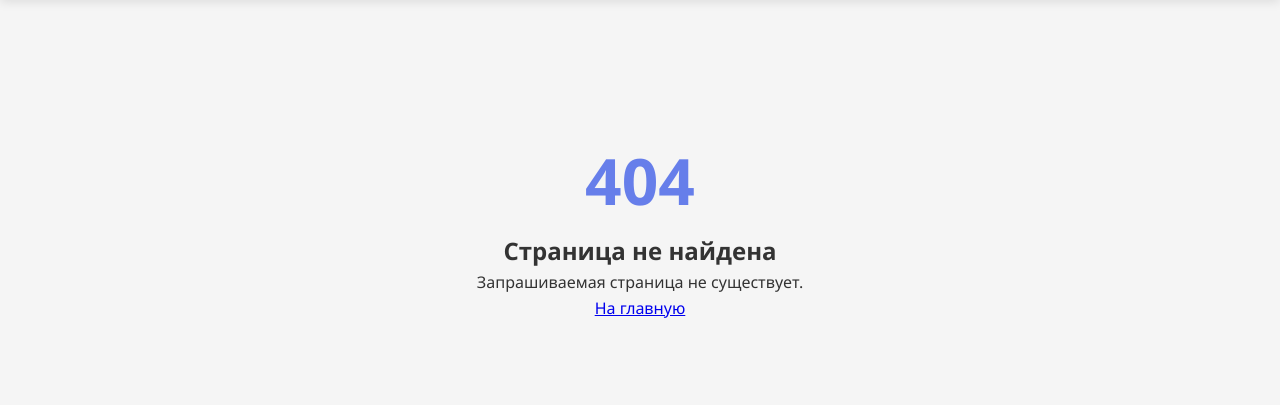
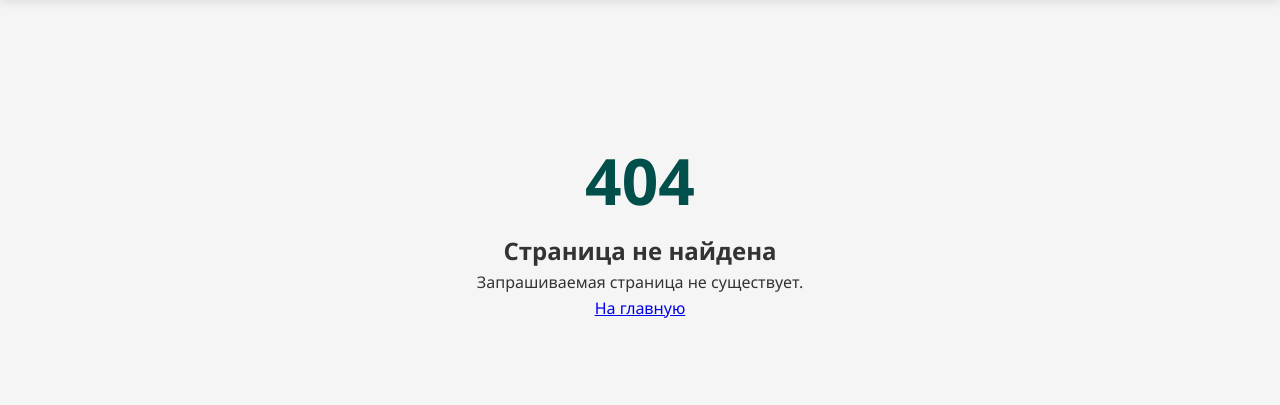
Before and after one commit to Vitalyevich96/accountant, a Flask app: template templates/404.html in a window 1280 px wide. Shown: the part 82-487 px from the top of the page. Run offline with Flask 3, Linux system fonts and the light colour scheme; the template is opened without the code that fills it, so the values that code supplies are empty.

Commit message:
Update 404.html

```diff
--- a/templates/404.html
+++ b/templates/404.html
@@ -4,7 +4,7 @@
 
 {% block content %}
 <div style="text-align: center; padding: 100px 20px;">
-    <h1 style="font-size: 4em; color: #667eea;">404</h1>
+    <h1 style="font-size: 4em; color: #004F4A;">404</h1>
     <h2>Страница не найдена</h2>
     <p>Запрашиваемая страница не существует.</p>
     <a href="/" class="btn">На главную</a>
```
